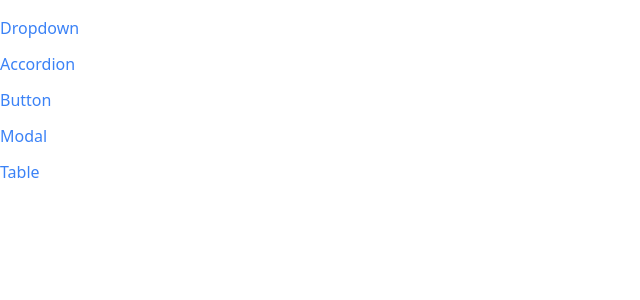
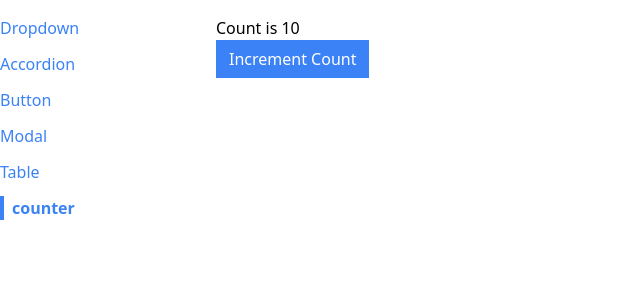
Before and after one commit to neilcomber/react-components, a React (Create React App) app: page /counter in a window 1280 px wide. Shown: the top 300 px of the page, without its empty margins (0-640 px from the left). Built offline with nearby package versions, Linux system fonts and the light colour scheme.

Commit message:
making custom hooks

```diff
--- a/src/App.js
+++ b/src/App.js
@@ -5,11 +5,12 @@ import ButtonPage from './pages/ButtonPage';
 import ModalPage from './pages/ModalPage';
 import TablePage from './pages/TablePage';
 import Sidebar from './components/Sidebar';
+import CounterPage from './pages/CouterPage';
 
 function App() {
     return (
         <div className="container mx-auto grid grid-cols-6 gap-4 mt-4">
-            <Sidebar/>
+            <Sidebar />
             <div className="col-span-5">
                 <Route path='/accordion'>
                     <AccordionPage />
@@ -26,6 +27,10 @@ function App() {
                 <Route path='/table'>
                     <TablePage />
                 </Route>
+                <Route path='/counter'>
+                    <CounterPage count={10} />
+                </Route>
+
 
 
             </div>
--- a/src/components/Sidebar.js
+++ b/src/components/Sidebar.js
@@ -6,7 +6,8 @@ function Sidebar() {
         { label: 'Accordion', path: '/accordion' },
         { label: 'Button', path: '/button' },
         { label: 'Modal', path: '/modal'},
-        { label: 'Table', path: '/table'}
+        { label: 'Table', path: '/table' },
+        {label: 'counter', path: '/counter'}
 
     ];
 
--- /dev/null
+++ b/src/hooks/use-counter.js
@@ -0,0 +1,21 @@
+import { useState, useEffect } from 'react';
+
+function useCounter(count) {
+
+    const [counter, setCounter] = useState(count);
+
+    useEffect(() => {
+        console.log(counter);
+    }, [counter]);
+
+    const increment = () => {
+        setCounter(counter + 1);
+    };
+
+    return {
+        counter, increment
+    };
+
+}
+
+export default useCounter;
--- /dev/null
+++ b/src/pages/CouterPage.js
@@ -0,0 +1,14 @@
+import Button from "../components/Button";
+import useCounter from "../hooks/use-counter";
+
+function CounterPage({ count }) {
+     const { counter, increment } = useCounter(count);
+
+    return (<div><h1>Count is {counter}</h1>
+        <Button primary onClick={increment}>Increment Count</Button>
+    </div>);
+}
+
+
+
+export default CounterPage;
--- a/src/pages/TablePage.js
+++ b/src/pages/TablePage.js
@@ -26,6 +26,10 @@ function TablePage() {
             render: (fruit) => fruit.score,
             sortValue: (fruit) => fruit.score
         },
+        {
+            label: 'Score Squared',
+            render: (fruit) => fruit.score ** 2
+        }
     ];
 
     const keyFn = (fruit) => {
```
